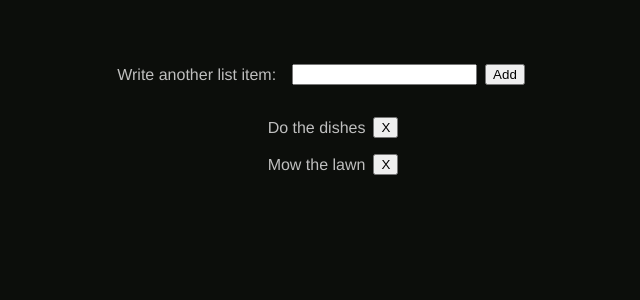
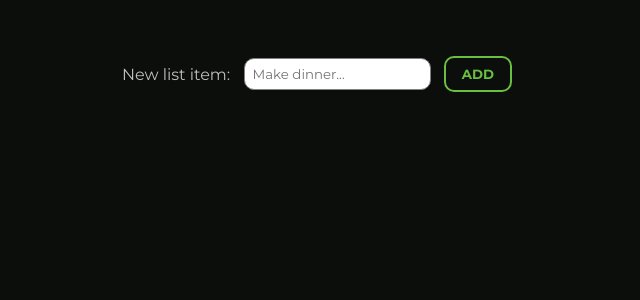
Before and after one commit to UnaLuz/listing-app, a Vue app: page / in a window 1280 px wide. Shown: the top 300 px of the page, without its empty margins (323-963 px from the left). Built offline with nearby package versions, Linux system fonts and the light colour scheme.

Commit message:
Refactored to not use the List component anymore It caused unnecesary complexity
Also improved UI desing

```diff
--- a/src/App.vue
+++ b/src/App.vue
@@ -1,42 +1,36 @@
 <template>
   <div id="app">
-    <List
-      :list-items="listItems"
-      @delete-list-item="deleteListItem($event)"
-      @add-item="addNewItem($event)"
-    />
+    <InputSection @add-new-item="addNewItem($event)" />
+    <ul>
+      <li
+        is="list-item"
+        v-for="item in listItems"
+        :key="item.id"
+        :item-text="item.text"
+        :item-id="item.id"
+        @delete-item="deleteListItem($event)"
+      ></li>
+    </ul>
   </div>
 </template>
 
 <script>
-import List from "./components/List.vue";
+import InputSection from "./components/InputSection.vue";
+import ListItem from "./components/ListItem.vue";
 
 export default {
   name: "App",
   components: {
-    List
+    InputSection,
+    ListItem
   },
   data() {
     return {
-      listItems: [
-        {
-          id: 1,
-          text: "Do the dishes"
-        },
-        {
-          id: 2,
-          text: "Mow the lawn"
-        }
-      ],
-      nextKey: 3
+      listItems: [],
+      nextKey: 1
     };
   },
   methods: {
-    deleteListItem: function(itemId) {
-      this.listItems = this.listItems.filter(obj => {
-        return obj.id !== itemId;
-      });
-    },
     addNewItem: function(itemText) {
       if (itemText) {
         this.listItems.push({
@@ -45,26 +39,73 @@ export default {
         });
         this.nextKey += 1;
       }
+    },
+    deleteListItem: function(itemId) {
+      this.listItems = this.listItems.filter(obj => {
+        return obj.id !== itemId;
+      });
     }
   }
 };
 </script>
 
 <style lang="scss">
+@import url("https://fonts.googleapis.com/css2?family=Montserrat:wght@400;700&display=swap");
+
+$primary-color: hsl(100deg, 50%, 50%);
+
 * {
   box-sizing: border-box;
+  margin: 0;
+  padding: 0;
 }
 body {
   background-color: hsl(100deg, 10%, 5%);
 }
 #app {
-  font-family: Avenir, Helvetica, Arial, sans-serif;
+  width: 100%;
+  font-family: "Montserrat", sans-serif;
+  font-weight: normal;
   -webkit-font-smoothing: antialiased;
   -moz-osx-font-smoothing: grayscale;
   text-align: center;
   color: hsl(100deg, 0%, 75%);
+  padding: 0.5rem;
   margin-top: 6vh;
   display: flex;
   justify-content: center;
+  flex-flow: column wrap;
+  align-items: center;
+}
+button {
+  min-width: 2rem;
+  min-height: 2rem;
+  margin: 0%;
+  padding: 0.5rem 1rem;
+  border: 0.15rem solid $primary-color;
+  border-radius: 10px;
+  background-color: transparent;
+  // Text related styling
+  color: $primary-color;
+  text-transform: uppercase;
+  font-family: "Montserrat", sans-serif;
+  font-weight: bold;
+  cursor: pointer;
+
+  &:hover {
+    border-color: white;
+    background-color: $primary-color;
+    color: white;
+  }
+  &:active {
+    border-color: $primary-color;
+    background-color: white;
+    color: hsl(100deg, 75%, 30%);
+  }
+}
+ul {
+  width: 20rem;
+  max-width: 90%;
+  padding: 0px;
 }
 </style>
--- a/src/components/InputSection.vue
+++ b/src/components/InputSection.vue
@@ -1,14 +1,14 @@
 <template>
   <div id="input-section">
-    <label for="newItem">Write another list item:</label>
+    <label for="newItem">New list item:</label>
     <div>
       <input
         v-model="newListItem"
         type="text"
         id="newItem"
         name="newItem"
+        placeholder="Make dinner..."
         minlength="2"
-        size="20"
       />
       <button @click="addItem()">Add</button>
     </div>
@@ -25,7 +25,7 @@ export default {
   },
   methods: {
     addItem: function() {
-      if (this.newListItem && this.newListItem.length > 1) {
+      if (this.newListItem) {
         this.$emit("add-new-item", this.newListItem);
         this.newListItem = "";
       }
@@ -36,13 +36,27 @@ export default {
 
 <style scoped lang="scss">
 #input-section {
+  max-width: 90%;
   display: flex;
   flex-flow: row wrap;
   justify-content: center;
   align-items: center;
 }
+input {
+  height: 2rem;
+  padding: 0.5rem;
+  border: 1px solid grey;
+  border-radius: 10px;
+  font-family: "Montserrat", sans-serif;
+  font-weight: normal;
+}
+input,
+button {
+  margin-left: 1em;
+}
 label,
-input {
-  margin: 0.5rem;
+input,
+button {
+  margin-bottom: 0.5rem;
 }
 </style>
--- a/src/components/List.vue
+++ /dev/null
@@ -1,39 +0,0 @@
-<template>
-  <div id="list-component">
-    <InputSection @add-new-item="$emit('add-item', $event)" />
-    <ul>
-      <li
-        is="list-item"
-        v-for="item in listItems"
-        :key="item.id"
-        :item-text="item.text"
-        :item-id="item.id"
-        @delete-item="$emit('delete-list-item', $event)"
-      ></li>
-    </ul>
-  </div>
-</template>
-
-<script>
-import InputSection from "./InputSection.vue";
-import ListItem from "./ListItem.vue";
-export default {
-  name: "ListComponent",
-  components: {
-    InputSection,
-    ListItem
-  },
-  props: ["listItems"]
-};
-</script>
-
-<style scoped lang="scss">
-#list-component {
-  padding: 0.5rem;
-  margin-top: 0px;
-  display: flex;
-  flex-flow: column wrap;
-  justify-content: center;
-  align-items: center;
-}
-</style>
--- a/src/components/ListItem.vue
+++ b/src/components/ListItem.vue
@@ -1,6 +1,8 @@
 <template>
   <li id="list-item">
-    {{ itemText }}
+    <p>
+      {{ itemText }}
+    </p>
     <button @click="$emit('delete-item', itemId)">X</button>
   </li>
 </template>
@@ -13,14 +15,25 @@ export default {
 </script>
 
 <style scoped lang="scss">
+$primary-color: hsla(100deg, 75%, 50%, 0.25);
+
 #list-item {
+  padding: 8px;
   display: flex;
-  flex-flow: row wrap;
-  justify-content: center;
+  flex-flow: row nowrap;
+  justify-content: space-between;
   align-items: center;
-}
-p,
-button {
-  margin: 0.5rem;
+  flex-grow: 1;
+  border-top: 2px solid $primary-color;
+
+  p {
+    overflow: auto;
+    flex-grow: 1;
+    flex-shrink: 1;
+  }
+  button {
+    flex-grow: 0;
+    flex-shrink: 0;
+  }
 }
 </style>
```
